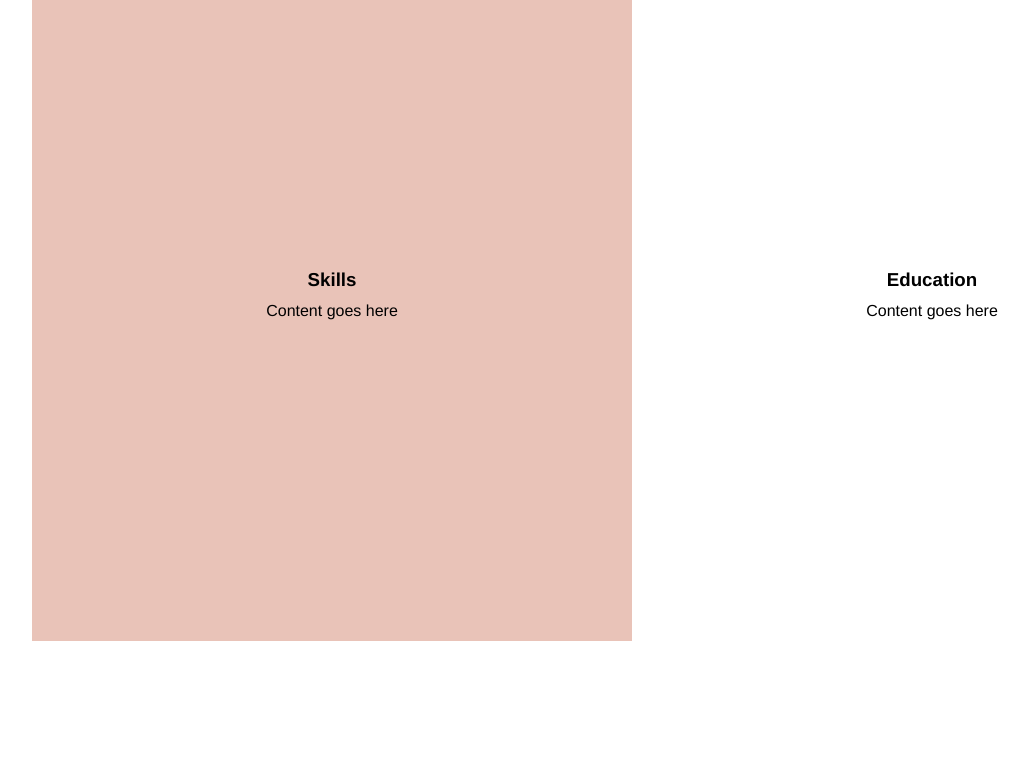
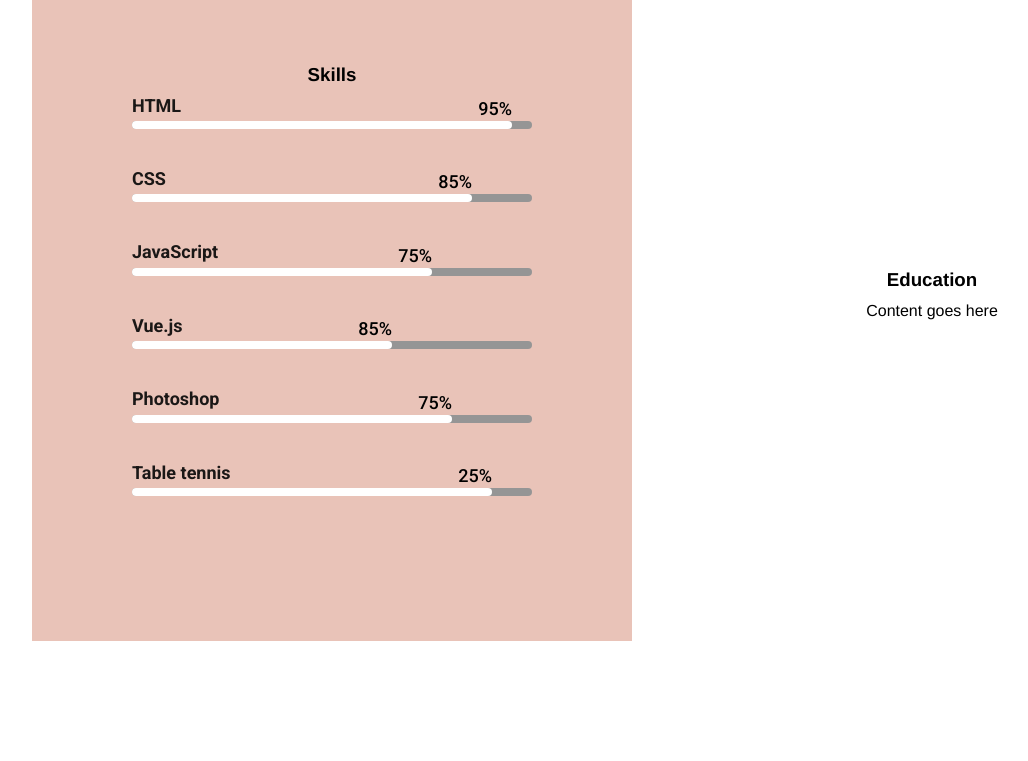
Before and after one commit to sandraottersten/portfolio, a plain HTML site: page index.html in a window 1280 px wide. Shown: the part 819-1580 px from the top of the page, without its empty margins (8-1036 px from the left). Drawn offline with nearby package versions, Linux system fonts and the light colour scheme; a web font is replaced by a local one.

Commit message:
skillbar

```diff
--- a/index.html
+++ b/index.html
@@ -5,8 +5,13 @@
     <meta name="viewport" content="width=device-width">
     <title>sandra.o</title>
     <link rel="stylesheet" href="style.css">
+    <link rel="stylesheet" href="style2.css">
+    <link href='https://fonts.googleapis.com/css?family=Roboto:400,300,500,700,100' rel='stylesheet' type='text/css'>
+
   </head>
   <body>
+    <div id="app">
+
     <div class="navbar-container">
       <div class="site-nav-animation-wrapper menu-animation-wrapper">
         <div class="site-nav-animated-background menu-animated-background"></div>
@@ -52,7 +57,7 @@
       <h3 class="section-header">About me</h3>
         <div class="grid-item grid-item-skills">
         <h3 class="grid-item-header">Skills</h3>
-        <div class="grid-item-content">Content goes here</div>
+        <div class="grid-item-content" id="skills-content"></div>
       </div>
       <div class="grid-item grid-item-education">
         <h3 class="grid-item-header">Education</h3>
@@ -88,5 +93,17 @@
         <div class="grid-item-content">Content goes here</div>
       </div>
     </div>
+        </div>
   </body>
+  <script src="https://cdnjs.cloudflare.com/ajax/libs/jquery/1.11.2/jquery.min.js"></script>
+  <script src="https://cdnjs.cloudflare.com/ajax/libs/wow/1.1.2/wow.min.js"></script>
+
+  <script src="skillbar.js"></script>
+
+  <script>
+
+
+
+
+  </script>
 </html>
--- /dev/null
+++ b/progressbar.css
@@ -0,0 +1,94 @@
+  .wrapper{
+      width: 400px;
+      font-family: 'Roboto', sans-serif;
+  }
+  .skill {
+      margin-bottom: 35px;
+      position: relative;
+  }
+  .skill > p {
+      font-size: 18px;
+      font-weight: 700;
+      color: #1a1716;
+      margin-bottom: 6;
+  }
+  .skill:before{
+      width: 100%;
+      height: 8px;
+      border-radius: 5px;
+      content: "";
+      display: block;
+      position: absolute;
+      background: #959595;
+      bottom: 0;
+  }
+  .skill-bar {
+      width: 100%;
+      height: 8px;
+      border-radius: 5px;
+      background:#f4392f;
+      display: block;
+      position: relative;
+  }
+
+  /* SKILL 1 */
+  .skill1{
+      width: 95%;
+  }
+  .skill-bar span{
+      position: absolute;
+      top: -30px;
+      padding: 0;
+      font-size: 18px;
+      padding: 3px 0;
+      font-weight: 500;
+  }
+  .skill-bar {
+      position: relative;
+  }
+
+  .skill1 .skill-count1 {
+      right: 0;
+  }
+  /* SKILL 2 */
+  .skill2{
+      width: 85%;
+  }
+
+  .skill2 .skill-count2 {
+      right: 0;
+  }
+  /* SKILL 3 */
+  .skill3{
+      width: 75%;
+  }
+  .skill3 .skill-count3 {
+      right: 0;
+  }
+
+  /* SKILL 4 */
+  .skill4{
+      width: 65%
+  }
+
+  .skill4 .skill-count4 {
+      right: 0;
+  }
+
+  /* SKILL 5 */
+  .skill5{
+      width: 80%;
+  }
+
+  .skill5 .skill-count5 {
+      right: 0;
+  }
+
+  /* SKILL 6 */
+  .skill6{
+      width: 90%
+  }
+
+  .skill6 .skill-count6 {
+      right: 0;
+  }
--- /dev/null
+++ b/skillbar.js
@@ -0,0 +1,47 @@
+const subjects = [
+  {subject: "HTML", level: 95},
+  {subject: "CSS", level: 85},
+  {subject: "JavaScript", level: 75},
+  {subject: "Vue.js", level: 85},
+  {subject: "Photoshop", level: 75},
+  {subject: "Table tennis", level: 25}
+];
+var num = 1;
+
+const content = document.getElementById('skills-content');
+
+const wrapper = document.createElement('div');
+wrapper.setAttribute('class', 'wrapper');
+console.log(content)
+
+
+// For every item in array: create a skill div and a class
+subjects.forEach(item => {
+
+  const skill = document.createElement('div');
+  skill.classList.add('skill');
+
+// Create a p tag, and a div with a span
+  const subject = document.createElement('p');
+  subject.classList.add('subject');
+  subject.innerHTML = item.subject;
+
+  const skillBar = document.createElement('div');
+  skillBar.setAttribute('class', 'skill-bar wow slideInLeft animated skill'+num);
+  const skillCount = document.createElement('span');
+  skillCount.classList.add('skill-count'+ num)
+  skillCount.innerHTML = `${item.level}%`;
+
+// Build the structure
+  skillBar.appendChild(skillCount);
+  skill.appendChild(subject);
+  skill.appendChild(skillBar);
+  wrapper.appendChild(skill);
+  content.appendChild(wrapper);
+  num++;
+});
+
+// Run animation once on scroll
+(function($){
+    new WOW().init();
+})(jQuery);
--- a/style.css
+++ b/style.css
@@ -13,6 +13,14 @@ html {
 }
 
 body {
+  position: relative;
+  font: normal 16px/1.9em "Inter UI", "Source Sans Pro", "Helvetica Neue", Arial, sans-serif;
+  margin: 0;
+  padding: 0;
+  height: 100%
+}
+
+#app {
   position: relative;
   font: normal 16px/1.9em "Inter UI", "Source Sans Pro", "Helvetica Neue", Arial, sans-serif;
   margin: 0;
--- /dev/null
+++ b/style2.css
@@ -0,0 +1,128 @@
+
+.wrapper{
+    width: 400px;
+    font-family: 'Roboto', sans-serif;
+}
+.subject{
+  font-size: 18px;
+  font-weight: 700;
+  color: #1a1716;
+  margin: 0  ;
+  text-align:left;
+}
+.skill {
+    margin-bottom: 35px;
+    position: relative;
+}
+.skill:before{
+    width: 100%;
+    height: 8px;
+    border-radius: 5px;
+    content: "";
+    display: block;
+    position: absolute;
+    background: #959595;
+    bottom: 0;
+}
+.skill-bar {
+    width: 100%;
+    height: 8px;
+    border-radius: 5px;
+    background:white;
+    display: block;
+    position: relative;
+}
+
+.skill-bar span{
+    position: absolute;
+    top: -30px;
+    padding: 0;
+    font-size: 18px;
+    padding: 3px 0;
+    font-weight: 500;
+}
+.skill-bar {
+    position: relative;
+}
+
+.skill1 .skill-count1 {
+    right: 0;
+}
+
+.skill1{
+    width: 95%;
+}
+
+.skill2{
+    width: 85%;
+}
+
+.skill2 .skill-count2 {
+    right: 0;
+}
+.skill3{
+    width: 75%;
+}
+.skill3 .skill-count3 {
+    right: 0;
+}
+
+.skill4{
+    width: 65%
+}
+
+.skill4 .skill-count4 {
+    right: 0;
+}
+
+.skill5{
+    width: 80%;
+}
+
+.skill5 .skill-count5 {
+    right: 0;
+}
+
+.skill6{
+    width: 90%
+}
+
+.skill6 .skill-count6 {
+    right: 0;
+}
+@-webkit-keyframes slideInLeft {
+  from {
+    -webkit-transform: translate3d(-100%, 0, 0);
+    transform: translate3d(-100%, 0, 0);
+    visibility: visible;
+  }
+
+  to {
+    -webkit-transform: translate3d(0, 0, 0);
+    transform: translate3d(0, 0, 0);
+  }
+}
+
+@keyframes slideInLeft {
+  from {
+    -webkit-transform: translate3d(-100%, 0, 0);
+    transform: translate3d(-100%, 0, 0);
+    visibility: visible;
+  }
+
+  to {
+    -webkit-transform: translate3d(0, 0, 0);
+    transform: translate3d(0, 0, 0);
+  }
+}
+
+.slideInLeft {
+  -webkit-animation-name: slideInLeft;
+  animation-name: slideInLeft;
+}
+.animated {
+  -webkit-animation-duration: 1s;
+  animation-duration: 1s;
+  -webkit-animation-fill-mode: both;
+  animation-fill-mode: both;
+}
```
Also changed, not shown: progressbar.html (+2 -6 lines).
